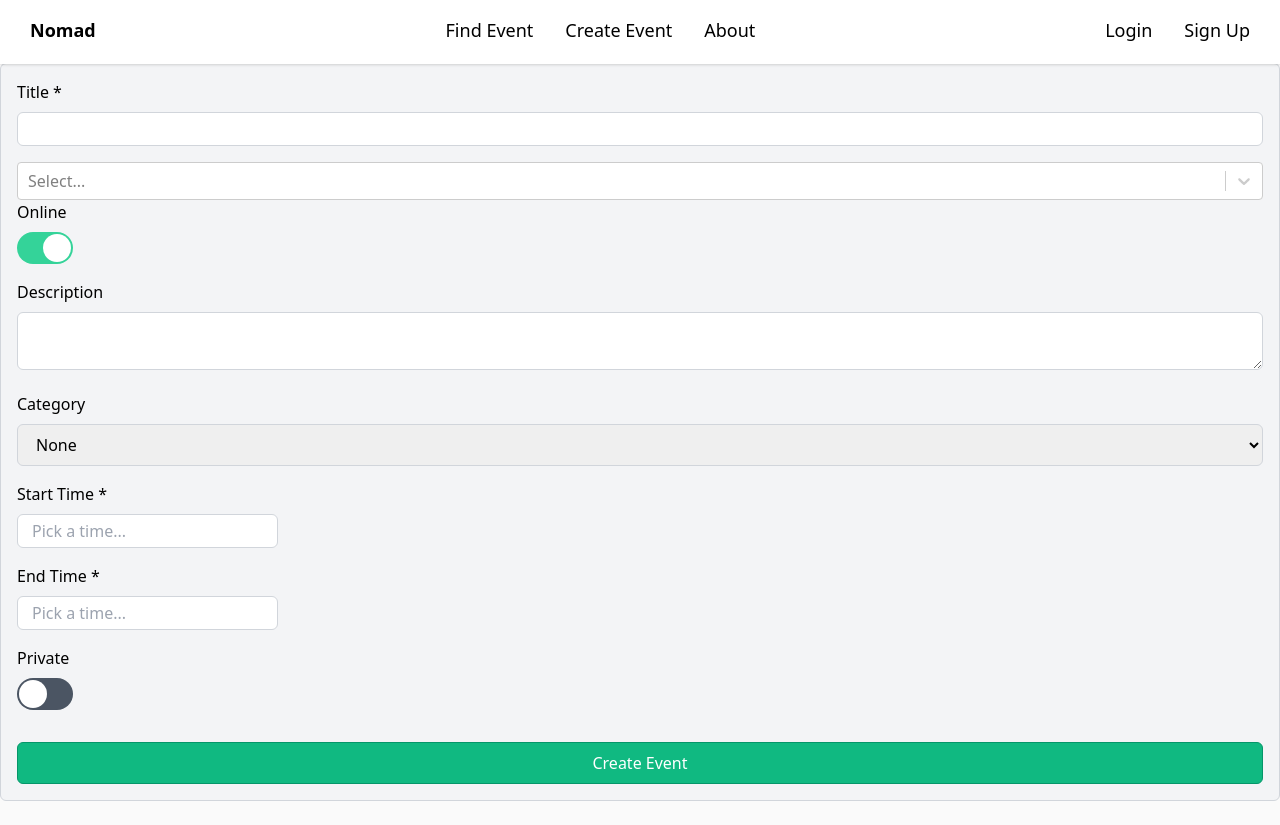
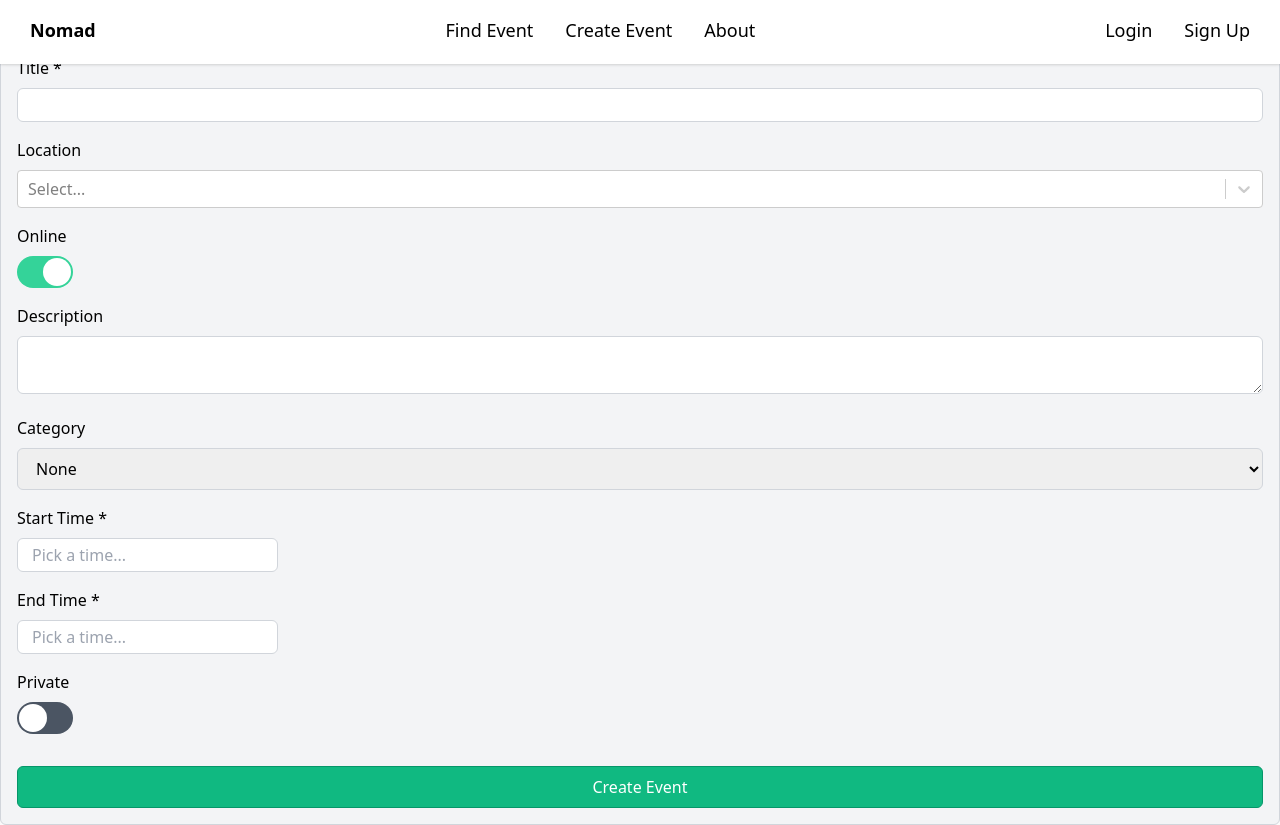
Before and after one commit to ans-lee/nomad, a React app in the folder frontend/: page /event/create in a window 1280 px wide. Before the commit the page ends 801 px from the top, so only its background shows below. Built offline with nearby package versions, Linux system fonts and the light colour scheme.

Commit message:
Remove unused code

```diff
--- a/frontend/src/components/Form/CreateEventForm.tsx
+++ b/frontend/src/components/Form/CreateEventForm.tsx
@@ -1,15 +1,15 @@
 import React, { useState } from 'react';
-import ReactSelect from 'react-select';
-import { Controller, SubmitHandler, useForm } from 'react-hook-form';
+import { SubmitHandler, useForm } from 'react-hook-form';
 import DatePicker from 'src/components/Form/DatePicker';
 import Input from 'src/components/Form/Input';
 import { OPTIONS } from 'src/constants/EventConstants';
 import Select from './Select';
 import TextArea from './TextArea';
 import ToggleSwitch from './ToggleSwitch';
-import { useMutation, useQuery } from 'react-query';
-import { createEvent, FetchError, getLocation, getLocationSuggestions } from 'src/api';
+import { useMutation } from 'react-query';
+import { createEvent, FetchError } from 'src/api';
 import Alert from 'src/components/Alert';
+import LocationAutocomplete from './LocationAutocomplete';
 
 type Inputs = {
   title: string;
@@ -24,23 +24,16 @@ type Inputs = {
 
 const CreateEventForm: React.FC = () => {
   const [errMsg, setErrMsg] = useState('');
-  const [locationInput, setLocationInput] = useState('');
   const {
     register,
     formState: { errors },
     handleSubmit,
     control,
     watch,
-  } = useForm<Inputs>({ defaultValues: { online: true } });
+  } = useForm<Inputs>({ defaultValues: { online: true, location: { value: '', label: '' } } });
   const isOnline = watch('online');
   const startTime = watch('start');
   const isPrivate = watch('isPrivate');
-  const { isLoading, data, refetch } = useQuery(['suggest', locationInput], ({ queryKey }) => {
-    if (queryKey[1]) {
-      return getLocationSuggestions(queryKey[1]);
-    }
-    return { locations: [] };
-  });
   const mutation = useMutation(
     ({ title, location, online, description, category, start, end, isPrivate }: Inputs) =>
       createEvent(title, location.value, online, description, category, start, end, isPrivate),
@@ -59,8 +52,6 @@ const CreateEventForm: React.FC = () => {
     mutation.mutate(data);
   };
 
-  console.log(data);
-
   return (
     <form onSubmit={handleSubmit(onSubmit)}>
       {mutation.isError && <Alert text={errMsg} />}
@@ -76,20 +67,7 @@ const CreateEventForm: React.FC = () => {
       {errors.title && <div className="text-sm text-red-500 -mt-2 mb-2">This field is required</div>}
       {errors.title?.type === 'maxLength' && <div className="text-sm text-red-500 -mt-2 mb-2">Title is too long</div>}
 
-      <Controller
-        name="location"
-        control={control}
-        render={({ field: { onChange } }) => (
-          <ReactSelect
-            onChange={onChange}
-            isLoading={isLoading}
-            onInputChange={(value) => {
-              setLocationInput(value);
-            }}
-            options={data?.locations.map((item) => ({ value: item, label: item }))}
-          />
-        )}
-      />
+      <LocationAutocomplete id="location" label="Location" control={control} />
 
       <ToggleSwitch id="online" label="Online" enabled={isOnline} register={register} />
 
--- a/frontend/src/components/Form/LocationAutocomplete.tsx
+++ b/frontend/src/components/Form/LocationAutocomplete.tsx
@@ -1,30 +1,23 @@
-import classNames from 'classnames';
-import React from 'react';
-import ReactGoogleAutocomplete from 'react-google-autocomplete';
-import { Control, Controller, UseFormSetValue } from 'react-hook-form';
+import React, { useState } from 'react';
+import ReactSelect from 'react-select';
+import { Control, Controller } from 'react-hook-form';
+import { useQuery } from 'react-query';
+import { getLocationSuggestions } from 'src/api';
 
 interface LocationAutcompleteProps {
   id: string;
   label: string;
   control: Control<any>; // eslint-disable-line
-  setValue: UseFormSetValue<any>; // eslint-disable-line
 }
 
-const LocationAutocomplete: React.FC<LocationAutcompleteProps> = ({ id, label, control, setValue }) => {
-  const classes: string = classNames(
-    'w-full',
-    'mt-2',
-    'mb-4',
-    'px-3.5',
-    'py-1',
-    'outline-none',
-    'rounded-md',
-    'border',
-    'border-gray-300',
-    'border-gray-300',
-    'focus:ring-2',
-    'focus:ring-blue-600'
-  );
+const LocationAutocomplete: React.FC<LocationAutcompleteProps> = ({ id, label, control }) => {
+  const [locationInput, setLocationInput] = useState('');
+  const { isLoading, data } = useQuery(['suggestions', locationInput], ({ queryKey }) => {
+    if (queryKey[1]) {
+      return getLocationSuggestions(queryKey[1]);
+    }
+    return { locations: [] };
+  });
 
   return (
     <>
@@ -34,14 +27,15 @@ const LocationAutocomplete: React.FC<LocationAutcompleteProps> = ({ id, label, c
       <Controller
         name={id}
         control={control}
-        render={({ field: { onChange, value } }) => (
-          <ReactGoogleAutocomplete
-            apiKey={process.env.GOOGLE_API_KEY}
-            className={classes}
+        render={({ field: { onChange } }) => (
+          <ReactSelect
+            className="mt-2 mb-4"
             onChange={onChange}
-            options={{ types: ['geocode', 'establishment'] }}
-            onPlaceSelected={(place) => setValue(id, place.formatted_address)}
-            inputAutocompleteValue={value}
+            isLoading={isLoading}
+            onInputChange={(value) => {
+              setLocationInput(value);
+            }}
+            options={data?.locations.map((item) => ({ value: item, label: item }))}
           />
         )}
       />
```
